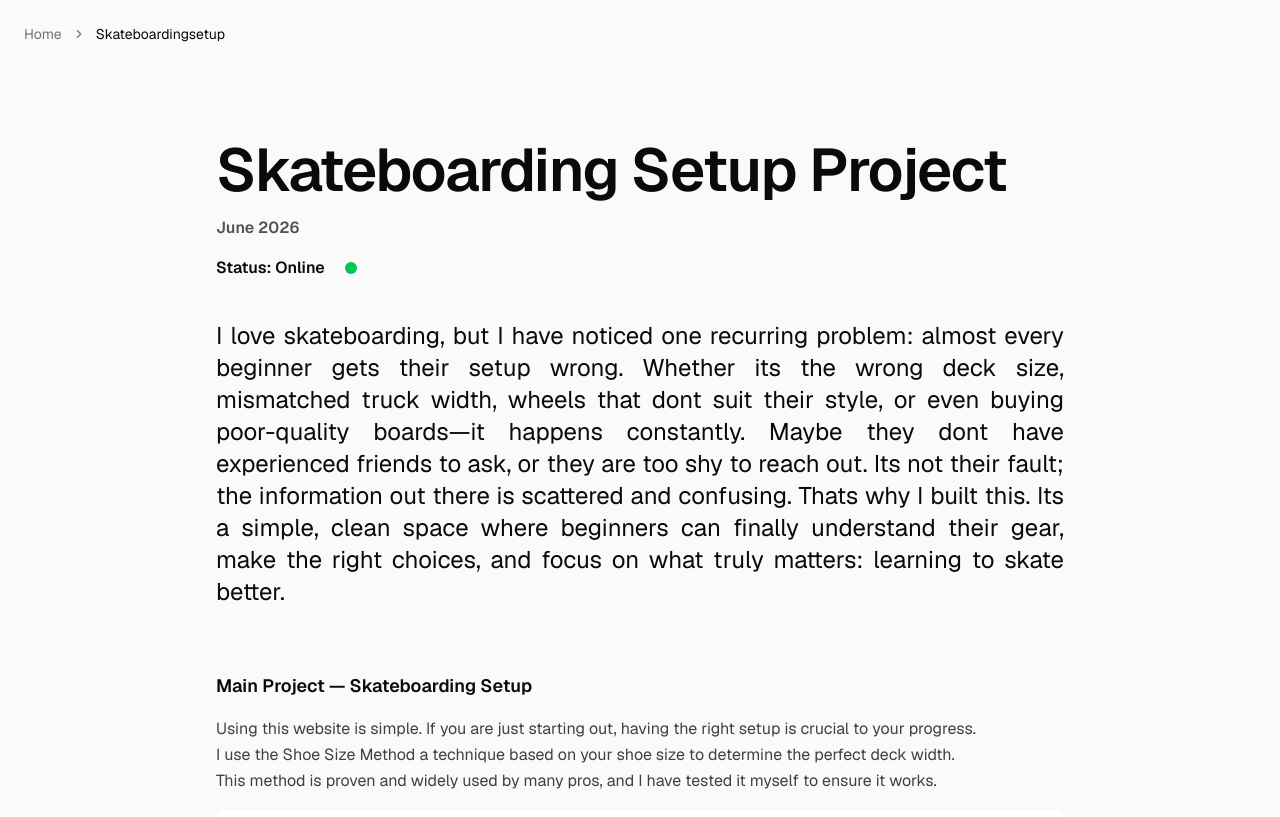
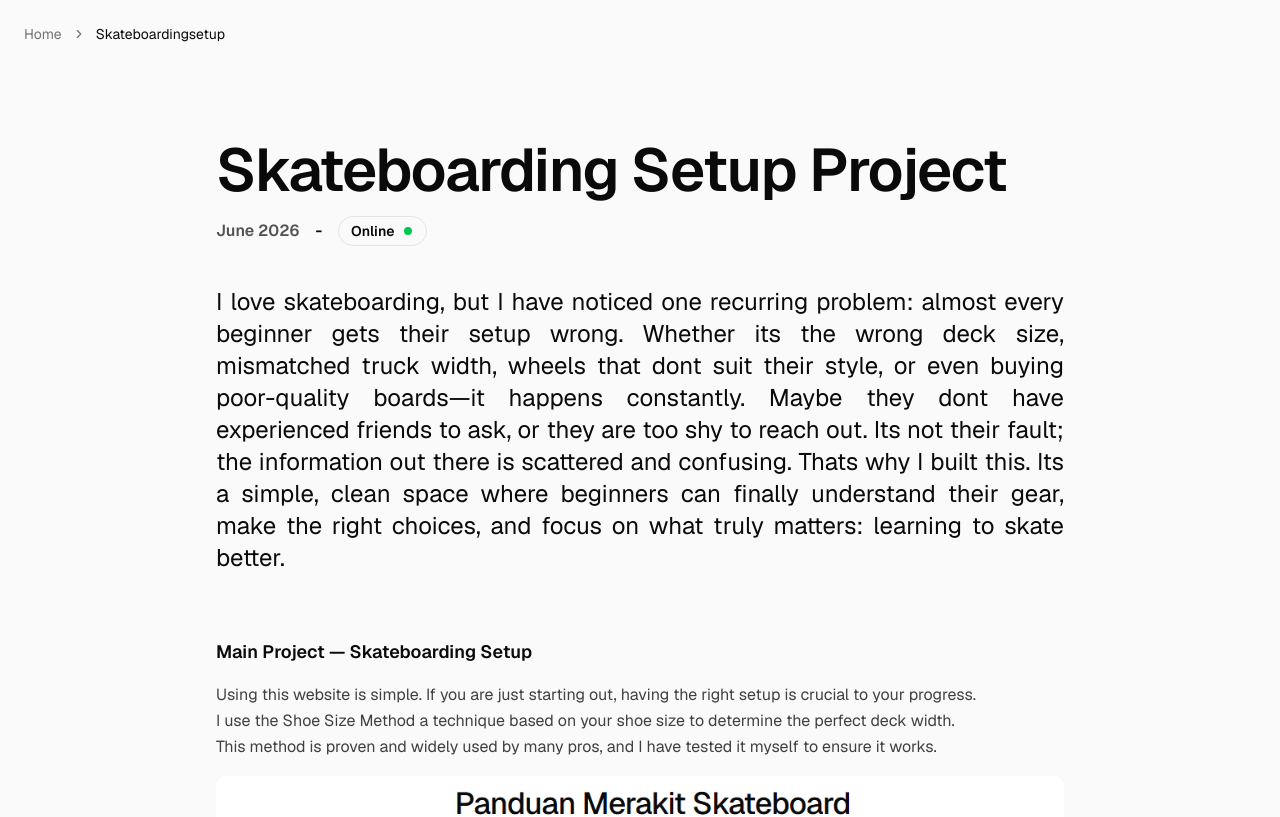
Before and after one commit to rikyfahrian/profile, a Next.js app: page /skateboardingsetup in a window 1280 px wide. Shown: the top 817 px of the page. Built offline with nearby package versions, Linux system fonts and the light colour scheme.

Commit message:
fix: link

```diff
--- a/app/(work)/skateboardingsetup/page.tsx
+++ b/app/(work)/skateboardingsetup/page.tsx
@@ -1,6 +1,7 @@
 /** @format */
 
 import ProductImage from "@/app/components/image";
+import Link from "next/link";
 
 export default function Page() {
   return (
@@ -8,14 +9,21 @@ export default function Page() {
       <div className="max-w-4xl mx-auto px-6 py-8 ">
         <section className="mt-10 space-y-4 font-semibold">
           <h1 className="text-4xl md:text-6xl tracking-tight">Skateboarding Setup Project</h1>
-          <p className="text-neutral-600">June 2026</p>
 
           <div className="flex items-center gap-4 ">
-            <p className="text-md font-semibold">Status: Online</p>
-            <span className="relative inline-flex h-5 w-5">
-              <span className="absolute inline-flex h-full w-full rounded-full bg-green-400 opacity-75 animate-ping"></span>
-              <span className="relative inline-flex h-3 w-3 inset-1 rounded-full bg-green-500"></span>
-            </span>
+            <p className="text-neutral-600">June 2026</p>
+            <span>-</span>
+            <Link
+              href="https://skateboard-setup.vercel.app"
+              target="_blank"
+              className="flex items-center gap-2 text-sm  border py-1 px-3 rounded-full"
+            >
+              <p>Online</p>
+              <span className="relative inline-flex h-3 w-3">
+                <span className="absolute inline-flex h-full w-full rounded-full bg-green-400 opacity-75 animate-ping"></span>
+                <span className="relative inline-flex h-2 w-2 rounded-full inset-0.5 bg-green-500"></span>
+              </span>
+            </Link>
           </div>
         </section>
 
```
